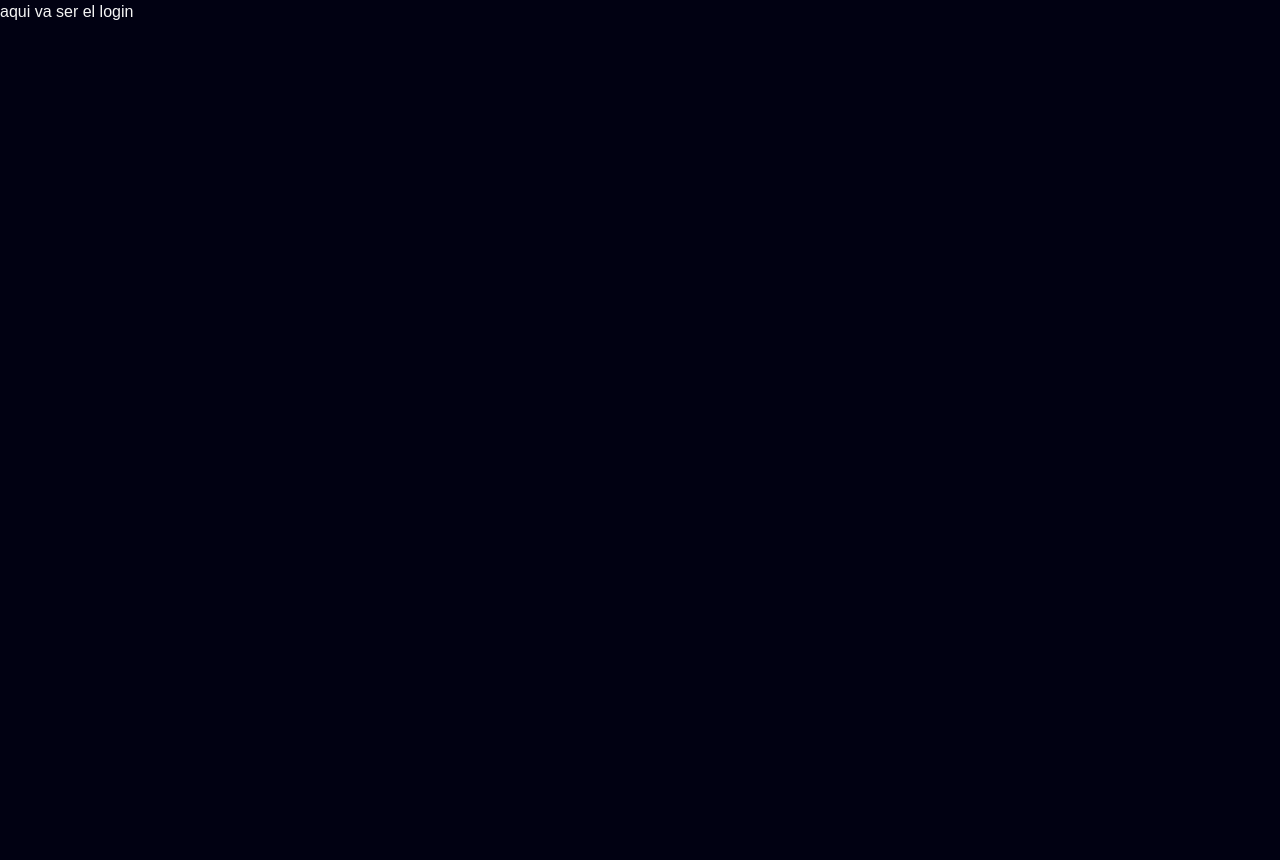
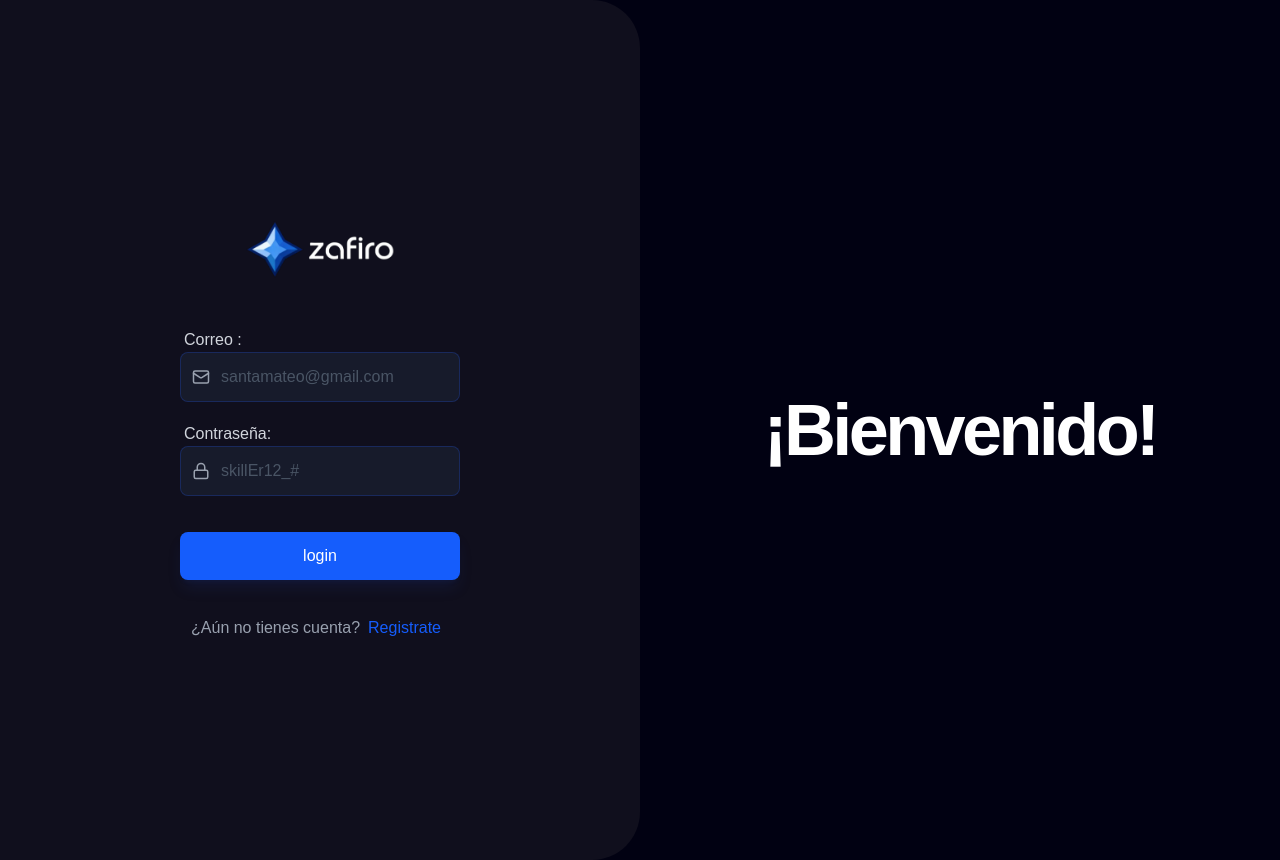
Before and after one commit to Silverz34/Zafiro_Frontend, a Next.js app: page /login in a window 1280 px wide. Before the commit the page ends 800 px from the top, so only its background shows below. Built offline with nearby package versions, Linux system fonts and the light colour scheme.

Commit message:
IU login ya hecho

```diff
--- a/src/app/login/page.tsx
+++ b/src/app/login/page.tsx
@@ -1,8 +1,66 @@
 
-export default function Login(){
-    return(
-        <div>
-            <h1>aqui va ser el login</h1>
+import Image from 'next/image';
+import Link from 'next/link';
+import { FondoHero } from '../../../components/Hero/fondo-hero';
+import { Mail, Lock} from 'lucide-react';
+
+export default function Loginpage() {
+  return (
+    <main className="relative min-h-screen w-full flex overflow-hidden">
+        <div className="w-full lg:w-1/2 bg-[#100F1D] lg:rounded-r-[3rem] py-55 px-45">
+          <div className="flex items-center justify-center gap-2 mb-12">
+             <Image loading="eager" src="/Logo_zafiro.png" alt="Zafiro Logo" width={500} height={500} className="h-15 w-auto" />
+          </div>
+          <form className="space-y-5">
+            <div className="space-y-2">
+              <label className="text-gray-300 text-base ml-1">Correo :</label>
+              <div className="relative">
+                <span className="absolute inset-y-0 left-3 flex items-center text-gray-400">
+                  <Mail size={18} />
+                </span>
+                <input
+                  type="email"
+                  placeholder="santamateo@gmail.com"
+                  className="w-full bg-[#1e293b]/50 border border-blue-900/50 rounded-lg py-3 pl-10 pr-4
+                   text-white placeholder:text-gray-600 focus:outline-none focus:border-blue-500 transition-colors"
+                />
+              </div>
+            </div>
+
+            <div className="space-y-2">
+              <label className="text-gray-300 text-base ml-1">Contraseña:</label>
+              <div className="relative">
+                <span className="absolute inset-y-0 left-3 flex items-center text-gray-400">
+                  <Lock size={18} />
+                </span>
+                <input
+                  type="password"
+                  placeholder="skillEr12_#"
+                  className="w-full bg-[#1e293b]/50 border border-blue-900/50 rounded-lg py-3 pl-10
+                  pr-12 text-white placeholder:text-gray-600 focus:outline-none focus:border-blue-500 transition-colors"
+                />
+              </div>
+            </div>
+
+            <button className="w-full bg-blue-600 hover:bg-blue-700 text-white
+            font-medium py-3 rounded-lg mt-4 transition-all shadow-lg shadow-blue-900/20">
+              login
+            </button>
+            <p className="text-center text-base text-gray-400 mt-4">
+              ¿Aún no tienes cuenta?
+              <Link href="/register" className="px-2 text-base text-blue-600 transition-colors ">
+                Registrate
+              </Link>
+            </p>
+          </form>
         </div>
-    );
+      <div className="relative hidden lg:flex lg:w-1/2 items-center justify-center">
+            <FondoHero />
+            <h1 className="relative z-10 text-white text-7xl font-bold tracking-tighter">
+             ¡Bienvenido!
+            </h1>
+      </div>
+
+    </main>
+  );
 }
--- a/src/app/register/page.tsx
+++ b/src/app/register/page.tsx
@@ -9,13 +9,13 @@ export default function RegisterPage() {
     <main className="relative min-h-screen w-full flex overflow-hidden">
       <div className="relative hidden lg:flex lg:w-1/2 items-center justify-center">
             <FondoHero />
-            <h1 className="relative z-10 text-white text-7xl font-bold tracking-tighter">
-             ¡Bienvenido!
+            <h1 className="relative z-10 text-white text-6xl font-bold tracking-tighter">
+             Empieza tu experiencia ahora
             </h1>
       </div>
-        <div className="w-full lg:w-1/2 bg-[#100F1D] lg:rounded-l-[3rem] p-10 px-45">
+        <div className="w-full lg:w-1/2 bg-[#100F1D] lg:rounded-l-[3rem] py-25 px-45">
           <div className="flex items-center justify-center gap-2 mb-6">
-             <Image loading="eager" src="/Logo_zafiro.png" alt="Zafiro Logo" width={500} height={500} className="h-40 w-auto" />
+             <Image loading="eager" src="/Logo_zafiro.png" alt="Zafiro Logo" width={500} height={500} className="h-15 w-auto" />
           </div>
           <form className="space-y-5">
 
@@ -100,7 +100,7 @@ export default function RegisterPage() {
             <p className="text-center text-base text-gray-400 mt-4">
               ¿Ya tienes una cuenta?
               <Link href="/login" className="px-2 text-base text-blue-600 transition-colors ">
-                Login
+                Registrate
               </Link>
             </p>
           </form>
```
